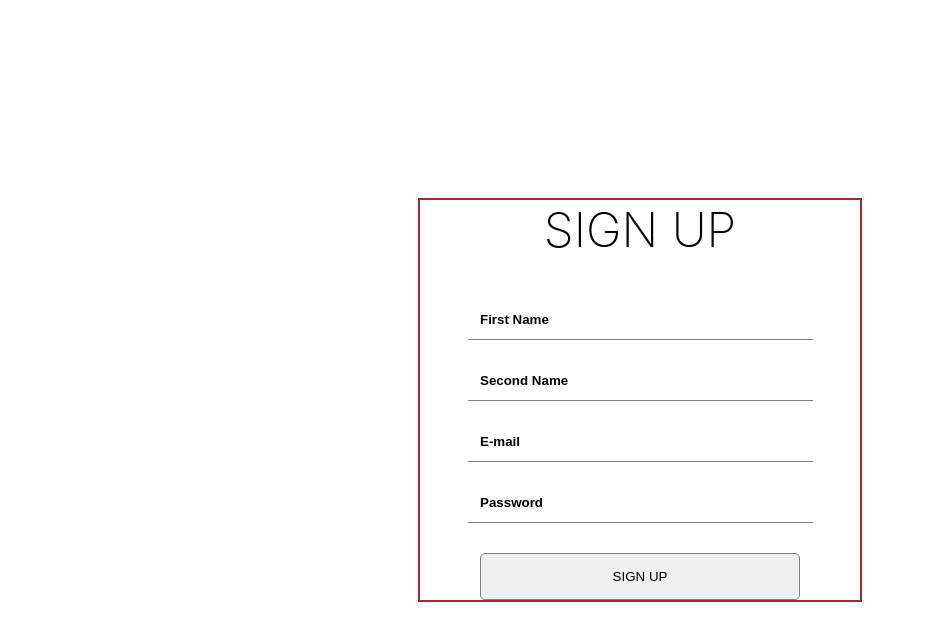
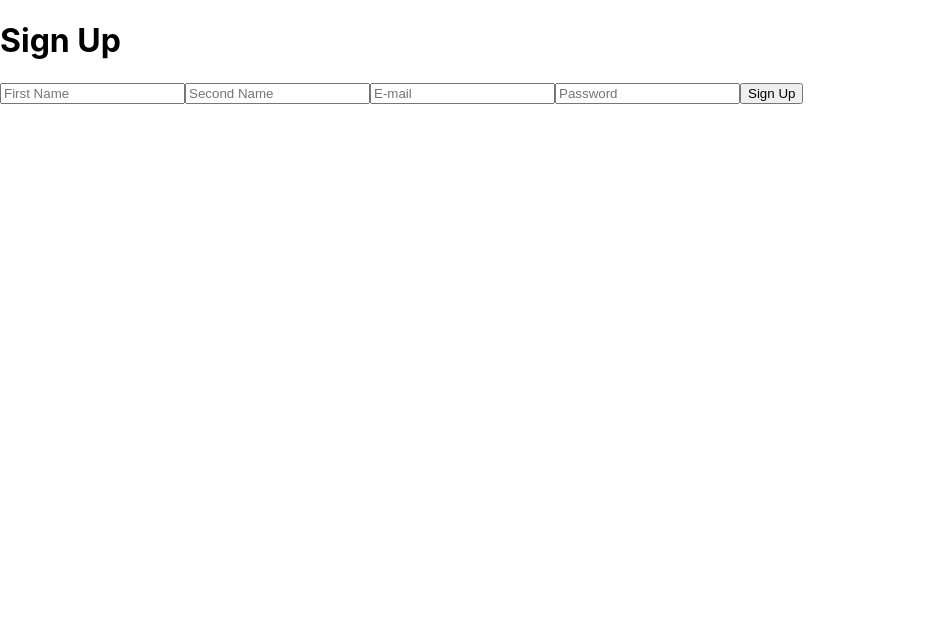
Before and after one commit to sruthi-98/Todo-App, a React (Create React App) app: page /signup in a window 1280 px wide. Shown: the top 640 px of the page, without its empty margins (0-925 px from the left). Built offline with nearby package versions, Linux system fonts and the light colour scheme.

Commit message:
Remove styling

```diff
--- a/src/components/Home.js
+++ b/src/components/Home.js
@@ -1,5 +1,4 @@
 import React from 'react';
-import '../styles/Home.css';
 import HomeHeader from './HomeHeader';
 
 function Home() {
--- a/src/components/Login.js
+++ b/src/components/Login.js
@@ -1,7 +1,6 @@
 import React, { useState } from 'react';
 import { useHistory } from 'react-router-dom';
 import axios from '../axios';
-import '../styles/Login.css';
 
 function Login() {
     const history = useHistory();
--- a/src/components/SignUp.js
+++ b/src/components/SignUp.js
@@ -1,7 +1,6 @@
 import React, { useState } from 'react';
 import { Link, useHistory } from 'react-router-dom';
 import axios from '../axios';
-import '../styles/SignUp.css';
 
 function SignUp() {
     const history = useHistory();
--- a/src/components/TaskList.js
+++ b/src/components/TaskList.js
@@ -1,6 +1,5 @@
 import React, { useState, useEffect } from 'react';
 import axios from '../axios';
-import '../styles/TaskList.css';
 import AddTask from './AddTask';
 import Task from './Task';
 import TaskHeader from './TaskHeader';
--- a/src/styles/Login.css
+++ /dev/null
@@ -1,55 +0,0 @@
-.login {
-    display: flex;
-    align-items: center;
-    justify-content: center;
-    height: 100vh;
-}
-
-.login__container {
-    width: min(400px, 70vw);
-    height: 45vh;
-    background-color: white;
-    display: flex;
-    flex-direction: column;
-    align-items: center;
-    justify-content: center;
-    padding: 20px;
-    outline: 2px solid brown;
-}
-
-.login__container > h1 {
-    text-transform: uppercase;
-    font-weight: 200;
-    font-size: min(3rem, 15vw);
-    padding: 20px;
-    margin-bottom: 10px;
-}
-
-.login__container > form {
-    display: flex;
-    flex-direction: column;
-    align-items: center;
-    justify-content: center;
-    width: 100%;
-}
-
-.login__container > form > input {
-    display: block;
-    width: 80%;
-    padding: 12.5px;
-    margin: 10px 0;
-    outline-width: 0;
-    border: none;
-    border-bottom: 1px solid gray;
-    color: black;
-}
-
-.login__button {
-    text-transform: uppercase;
-    display: block;
-    border: 1px solid gray;
-    margin: 20px 10px;
-    width: 80%;
-    padding: 15px;
-    border-radius: 5px;
-}
--- a/src/styles/SignUp.css
+++ /dev/null
@@ -1,56 +0,0 @@
-.signUp {
-    display: flex;
-    align-items: center;
-    justify-content: center;
-    height: 100vh;
-}
-
-.signUp__container {
-    width: min(400px, 70vw);
-    height: 45vh;
-    background-color: white;
-    display: flex;
-    flex-direction: column;
-    align-items: center;
-    justify-content: center;
-    padding: 20px;
-    outline: 2px solid brown;
-}
-
-.signUp__container > h1 {
-    text-transform: uppercase;
-    font-weight: 200;
-    font-size: min(3rem, 15vw);
-    padding: 20px;
-    margin-bottom: 10px;
-}
-
-.signUp__container > form {
-    display: flex;
-    flex-direction: column;
-    align-items: center;
-    justify-content: center;
-    width: 100%;
-}
-
-.signUp__container > form > input {
-    display: block;
-    width: 80%;
-    padding: 12.5px;
-    margin: 10px 0;
-    outline-width: 0;
-    outline: none;
-    border: none;
-    border-bottom: 1px solid gray;
-    color: black;
-}
-
-.signUp__button {
-    text-transform: uppercase;
-    display: block;
-    border: 1px solid gray;
-    margin: 20px 10px;
-    width: 80%;
-    padding: 15px;
-    border-radius: 5px;
-}
--- a/src/styles/TaskList.css
+++ /dev/null
@@ -1,118 +0,0 @@
-* {
-    margin: 0;
-}
-
-.taskList {
-    height: 100vh;
-    max-width: 100vw;
-    overflow-x: hidden;
-}
-
-.taskList__section {
-    margin-bottom: 4rem;
-}
-
-.taskList__fallback {
-    font-size: min(7vw, 3rem);
-    margin: 2vw 4vw;
-    font-weight: 300;
-    text-align: center;
-}
-
-.taskList__title {
-    font-size: min(7vw, 3rem);
-    margin: 2vw 4vw;
-    font-weight: 300;
-    text-transform: uppercase;
-    border-bottom: 1px solid lightgray;
-}
-
-.taskList__list {
-    width: 100vw;
-    margin: 2vw -4vw;
-    display: flex;
-    flex-direction: column;
-    align-items: center;
-    justify-content: center;
-}
-
-.taskList__todoItem {
-    list-style: none;
-    background-color: lightsalmon;
-    border-radius: 10px;
-    padding: 1.25vw 3vw;
-    width: 70vw;
-    margin: 1vw 4vw;
-    display: flex;
-    flex-direction: row;
-}
-
-.taskList__todoLabel {
-    font-size: min(5.5vw, 1.1rem);
-    height: fit-content;
-    width: fit-content;
-    flex: 0.95;
-}
-
-.taskList_deleteTask {
-    position: relative;
-    flex: 0.05;
-    align-self: center;
-}
-
-.taskList__completed .taskList__todoItem {
-    background-color: lightseagreen;
-    text-decoration: line-through;
-}
-
-.taskList__addTaskSection {
-    width: 100vw;
-    height: 10vh;
-    margin: 4vh 0;
-    display: flex;
-    flex-direction: row;
-    justify-content: center;
-    align-items: center;
-}
-
-::placeholder {
-    color: black;
-    font-weight: 800;
-}
-
-.taskList__taskInput {
-    width: 25vw;
-    height: fit-content;
-    font-size: min(4vw, 1rem);
-    margin: 0 0.5rem;
-    padding: 1.5vh;
-    border: 1px solid #222;
-    border-radius: 5px;
-}
-
-.taskList__addTask {
-    width: fit-content;
-    height: fit-content;
-    background-color: rgba(0, 0, 30, 0.75);
-    border: 1px solid rgba(0, 0, 30, 0.75);
-    color: white;
-    border-radius: 5px;
-    padding: 1.2vh;
-    display: flex;
-    flex-direction: row;
-    justify-content: center;
-    align-items: center;
-    margin: 0 0.5rem;
-}
-
-.taskList__addTask:hover {
-    background-color:  rgba(0, 0, 30, 1);
-}
-
-.taskList__addIcon {
-    padding-right: 0.5vw;
-}
-
-.taskList__add {
-    padding-left: 0.5vw;
-}
```
Also changed, not shown: src/styles/Home.css (deleted).
